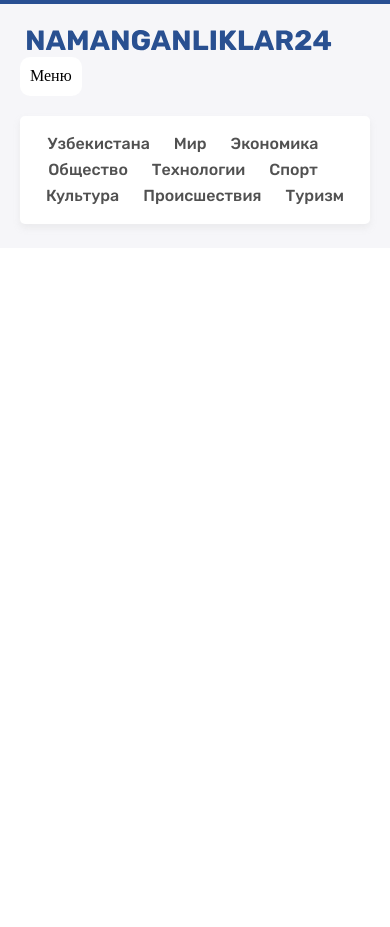
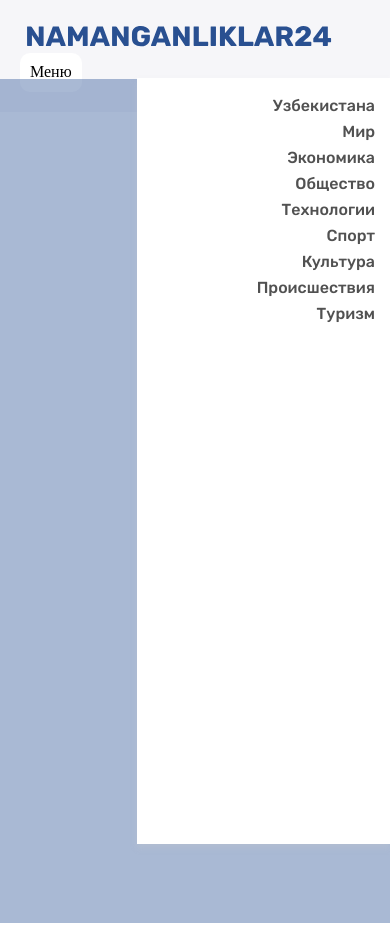
Before and after one commit to elmurodurinboev/namanganliklar24, a plain HTML site: page index.html in a window 390 px wide. Both pictures are taken after a click on the button "Меню". Before the commit the page ends 844 px from the top, so only its background shows below. Drawn offline with Linux system fonts and the light colour scheme; files that its build step writes are made by us from their sources.

Commit message:
Add js for btn and solve some problems

```diff
--- a/css/style.css
+++ b/css/style.css
@@ -13,6 +13,9 @@
     box-sizing: border-box;
 }
 
+body{
+    border-top: 4px solid rgb(41, 80, 147);
+}
 
 .wrapper {
     display: flex;
@@ -20,6 +23,26 @@
     position: relative;
     flex-direction: column;
 }
+
+.backdrop{
+    position: absolute;
+    top: 0;
+    left: 0;
+    width: 100%;
+    height: 100%;
+    background: rgba(41, 80, 147, 0.4);
+    margin-top: -4px;
+    z-index: 0;
+    opacity: 0;
+    visibility: hidden;
+    transition: all 0.3s ease;
+}
+
+.backdrop.open{
+    opacity: 1;
+    visibility: visible;
+}
+
 
 .container {
     width: 100%;
@@ -37,7 +60,6 @@
 .header {
     margin-bottom: 34px;
     background-color: #F6F6F9;
-    border-top: 4px solid #295093;
 }
 
 img{
@@ -49,12 +71,13 @@ img{
 
 /* HEADER */
 
-.header-top{
+.site-header{
     width: 100%;
     padding: 40px 0;
     display: flex;
     flex-wrap: wrap;
     align-items: center;
+
 }
 /* Website logo */
 .website-logo{
@@ -96,11 +119,8 @@ img{
 
 
 /* header-top__right */
-.header-top{
-    display: flex;
-}
 
-.header-top__right {
+.site-header__right {
     display: flex;
     margin-left: auto;
 }
@@ -118,8 +138,7 @@ img{
 
 .searche-bar:hover{
     box-shadow: 0px 4px 6px rgba(202, 202, 202, 0.25);
-
-
+    cursor: pointer;
 }
 
 
@@ -136,6 +155,8 @@ img{
 
 .site-language:hover{
     box-shadow: 0px 4px 6px rgba(202, 202, 202, 0.25);
+    cursor: pointer;
+
 
 }
 
@@ -154,6 +175,7 @@ img{
 
 .telegram-subschribe {
     border: none;
+    position: relative;
     display: flex;
     font-size: 16px;
     font-weight: 500;
@@ -163,14 +185,30 @@ img{
     border-radius: 5px;
     align-items: center;
     font-family: 'Rubik';
+    padding: 10px 10px 8px 11px;
+    z-index: 10;
+    background: linear-gradient(90deg, #1E96C8 15.07%, #37AEE2 85.96%);
     transition: all .3s ease;
-    padding: 10px 10px 8px 11px;
-    background-image: linear-gradient(90deg, #1E96C8 15.07%, #37AEE2 85.96%);
-
+    cursor: pointer;
 }
 
-.telegram-subschribe:hover{
-    background-image: linear-gradient(90deg, #37AEE2 15.07%, #1E96C8 85.96%);
+.telegram-subschribe::before{
+    content: '';
+    position: absolute;
+    top: 0;
+    left: 0;
+    border-radius: 5px;
+    z-index: -1;
+    opacity: 0;
+    width: 100%;
+    height: 100%;
+    display: block;
+    background: linear-gradient(90deg, #37AEE2 15.07%, #1E96C8 85.96%);
+    transition: all 0.3s ease;
+}
+
+.telegram-subschribe:hover::before{
+    opacity: 1;
 }
 
 .telegram-icon {
@@ -179,22 +217,31 @@ img{
 
 
 /* NAVBAR */
+
 .sitenav{
-    display: flex;
+
+    width: 100%;
+    padding: 26px 25px;
+    border-radius: 5px;
+    background-color: #fff;
+    box-shadow: 0px 4px 6px rgba(202, 202, 202, 0.25);
+    margin-bottom: 24px;
+
+}
+
+.sitenav-list{
     font-size: 19px;
-    flex-wrap: wrap;
     list-style: none;
     font-weight: 500;
     line-height: 23px;
-    padding: 26px 25px;
     align-items:center;
-    border-radius: 5px;
-    margin-bottom: 24px;
+    display: flex;
+    flex-wrap: wrap;
     justify-content: center;
-    background-color: #fff;
-    box-shadow: 0px 4px 6px rgba(202, 202, 202, 0.25);
+
 
 }
+
 .sitenav .sitenav-item:not(:last-child){
     margin-right: 24px;
 }
@@ -212,6 +259,10 @@ img{
     color: #295091;
 }
 
+.site-header__toggler{
+    display: none;
+}
+
 /* MEDIA QUERY */
 
 @media (max-width: 1000px){
@@ -224,7 +275,11 @@ img{
         justify-content: center;
     }
 
-    .header-top{
+    .site-logo{
+        margin-right: 0;
+    }
+
+    .site-header{
         padding-top: 20px;
     }
 
@@ -237,12 +292,12 @@ img{
         line-height: 17px;
     }
 
-    .header-top{
+    .site-header{
         padding-bottom: 20px;
         justify-content: stretch;
     }
 
-    .sitenav{
+    .sitenav-list{
         padding: 15px;
         font-size: 16px;
         line-height: 20px;
@@ -258,36 +313,68 @@ img{
 
 @media (max-width: 750px){
 
+    .wrapper{
+        margin-top: 79px;
+    }
+
+    .site-header{
+        padding: 20px;
+        position: fixed;
+        left: 0;
+        top: 0;
+        width: 100%;
+        background-color: #F6F6F9;
+    }
+
     .site-header__toggler{
-        padding:10px;
+        display: block;
+        padding: 10px;
         border: none;
         border-radius: 10px;
         background-color: #fff;
+        transition: all .3s ease;
+
     }
 
     .site-header__toggler:hover{
         cursor: pointer;
-        transition: all .3s ease;
         box-shadow: 0px 4px 6px rgba(202, 202, 202, 0.25);
     }
 
-    .exchange-rate{
+    .banner,
+    .searche-bar,
+    .exchange-rate,
+    .site-language,
+    .sitenav,
+    .telegram-subschribe{
         display: none   ;
     }
 
-    .banner{
-        display: none;
+    .sitenav{
+        position: fixed;
+        top: 78px;
+        right: -100%;
+        bottom: 0;
+        border-radius: 0;
+        width: 65%;
+        display: block;
+        z-index: 15;
+        padding: 0;
+        margin: 0;
+        transition: all 0.3s ease;
     }
 
-    .telegram-subschribe{
-        display: none;
+    .sitenav--open{
+        right: 0;
     }
 
-    .searche-bar{
-        display: none;
+    .sitenav .sitenav-list{
+        flex-direction: column;
+        align-items: flex-end;
     }
 
-    .site-language{
-        display: none;
+    .sitenav .sitenav-list .sitenav-item{
+        margin-right: 0;
     }
+
 }
--- a/index.html
+++ b/index.html
@@ -23,7 +23,7 @@
 
             <div class="container">
 
-                <div class="header-top">
+                <div class="site-header">
 
                     <a href="#" class="website-logo">
                         <img src="img/Logo.svg" alt="Namanganlilar24 logo" class="site-logo" width="306" height="33"/>
@@ -47,7 +47,7 @@
 
                     <!-- HEADER-TOP-RATE Start -->
 
-                    <div class="header-top__right">
+                    <div class="site-header__right">
 
                         <button class="searche-bar" type="button">
                             <img src="img/Search-icon.svg" alt="Searche bar" class="searche-bar-icon" width="18" height="18">
@@ -74,8 +74,8 @@
                 </div>
                 <!-- End HEADER-TOP -->
                 <!-- Start NAVBAR -->
-                <nav class="navbar">
-                    <ul class="sitenav">
+                <nav class="sitenav">
+                    <ul class="sitenav-list">
                         <li class="sitenav-item"><a href="#" class="sitenav-link">Узбекистана</a></li>
                         <li class="sitenav-item"><a href="#" class="sitenav-link">Мир</a></li>
                         <li class="sitenav-item"><a href="#" class="sitenav-link">Экономика</a></li>
@@ -111,6 +111,10 @@
         <footer class="footer"></footer>
 
         <!-- FOOTER -END -->
+
+        <div class="backdrop"></div>
     </div>
+
+    <script src="js/main.js"></script>
 </body>
 </html>
--- a/js/main.js
+++ b/js/main.js
@@ -0,0 +1,37 @@
+const menuBtn = document.querySelector('.site-header__toggler');
+const menuModal = document.querySelector('.sitenav');
+const backdrop = document.querySelector('.backdrop');
+
+function modalOpen() {
+  menuModal.classList.add('sitenav--open')
+}
+
+function modalClose() {
+  menuModal.classList.remove('sitenav--open')
+}
+
+function backdropOpen() {
+  backdrop.classList.add('open')
+}
+
+function backdropClose() {
+  backdrop.classList.remove('open')
+}
+
+function modalHandler() {
+  if (menuModal.classList.contains('sitenav--open')) {
+    modalClose()
+    backdropClose()
+  } else {
+    modalOpen()
+    backdropOpen()
+  }
+}
+
+menuBtn.addEventListener('click', modalHandler)
+
+
+backdrop.addEventListener('click', function () {
+  modalClose()
+  backdropClose()
+})
```
